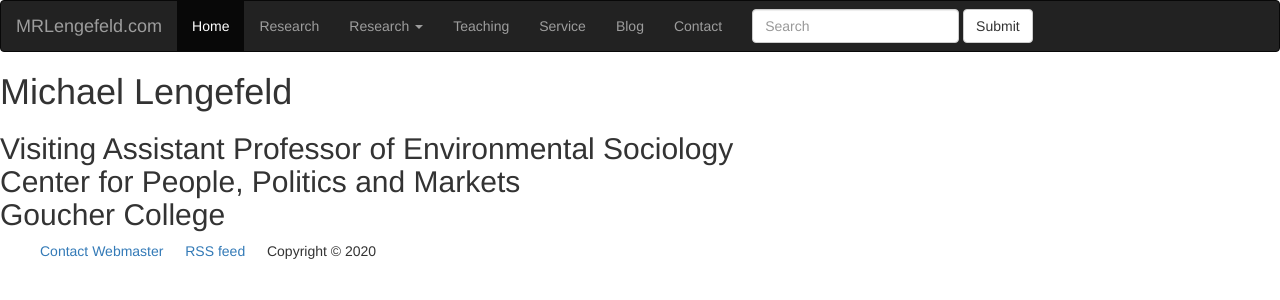
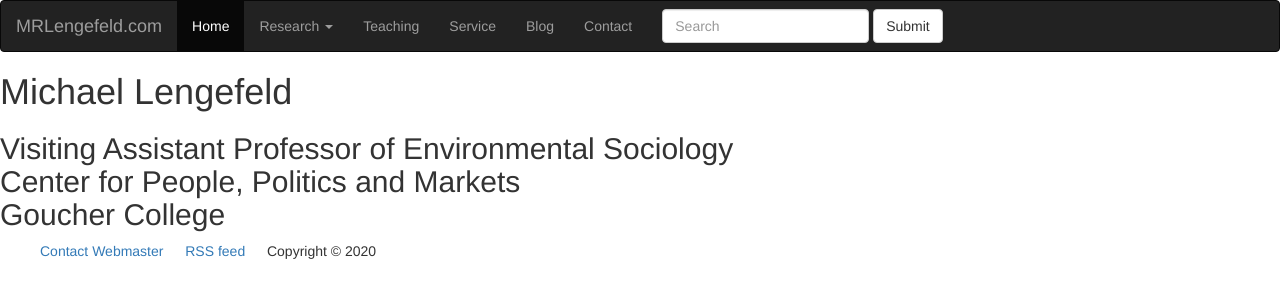
Before and after one commit to resilience1/resilience1.github.io, a Jekyll site: the page index.html, which Jekyll copies as it is, in a window 1280 px wide. Shown: the top 300 px of the page. Built offline with Jekyll 4.4.1, drawn with Linux system fonts in a browser that asks for light colours; nearby versions of some CDN libraries.

Commit message:
Update index.html

```diff
--- a/index.html
+++ b/index.html
@@ -20,8 +20,6 @@
     </div>
     <ul class="nav navbar-nav">
       <li class="active"><a href=/index>Home</a></li>
-
-      <li><a href=/research>Research</a></li>
 	    <li class="dropdown"><a class="dropdown-toggle" data-toggle="dropdown" href="#">Research <span class="caret"></span></a>
         <ul class="dropdown-menu">
 	<li><a href="#">War and the Environment</a></li>
```
Lines whose indentation alone changed are shown as unchanged.
